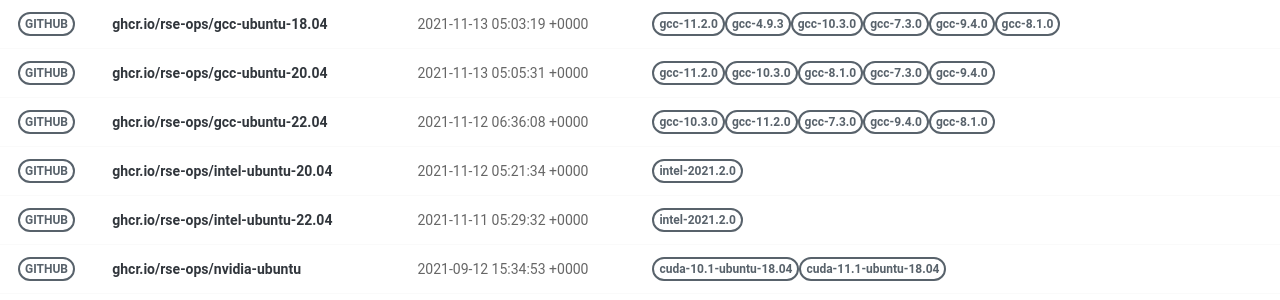
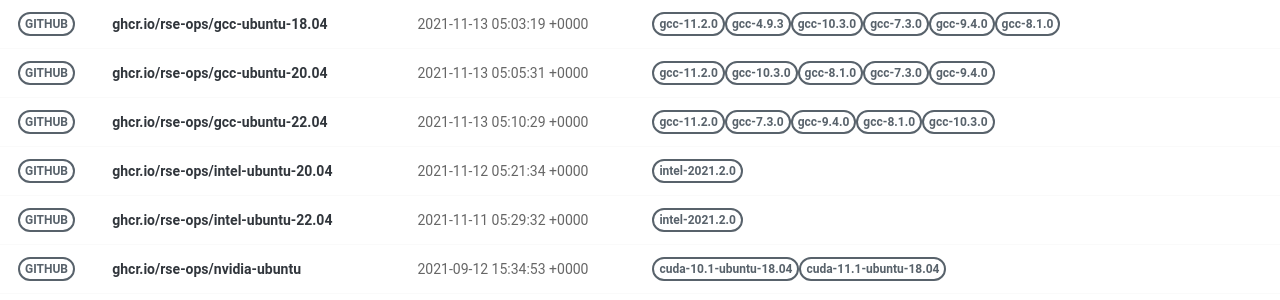
Before and after one commit to rse-ops/docker-images, a Jekyll site: the page built from pages/index.md, in a window 1280 px wide. Shown: the part 375-675 px from the top of the page. Built offline with Jekyll 4.4.1, drawn with Linux system fonts in a browser that asks for light colours; nearby versions of some CDN libraries.

Commit message:
Automated push to update library 2021-11-13

```diff
--- a/_library/ghcr.io-rse-ops-gcc-ubuntu-22.04.md
+++ b/_library/ghcr.io-rse-ops-gcc-ubuntu-22.04.md
@@ -1,14 +1,11 @@
 ---
 layout: container
 name: ghcr.io/rse-ops/gcc-ubuntu-22.04
-updated_at: 2021-11-12 06:36:08.800774
+updated_at: 2021-11-13 05:10:29.750726
 
 
 container_url: https://github.com/orgs/rse-ops/packages/container/package/gcc-ubuntu-22.04
 versions:
- - tag: gcc-10.3.0
-   dockerfile: https://github.com/rse-ops/docker-images/blob/main/ubuntu/gcc/Dockerfile
-   manifest: https://crane.ggcr.dev/manifest/ghcr.io/rse-ops/gcc-ubuntu-22.04:gcc-10.3.0
  - tag: gcc-11.2.0
    dockerfile: https://github.com/rse-ops/docker-images/blob/main/ubuntu/gcc/Dockerfile
    manifest: https://crane.ggcr.dev/manifest/ghcr.io/rse-ops/gcc-ubuntu-22.04:gcc-11.2.0
@@ -21,5 +18,8 @@ versions:
  - tag: gcc-8.1.0
    dockerfile: https://github.com/rse-ops/docker-images/blob/main/ubuntu/gcc/Dockerfile
    manifest: https://crane.ggcr.dev/manifest/ghcr.io/rse-ops/gcc-ubuntu-22.04:gcc-8.1.0
+ - tag: gcc-10.3.0
+   dockerfile: https://github.com/rse-ops/docker-images/blob/main/ubuntu/gcc/Dockerfile
+   manifest: https://crane.ggcr.dev/manifest/ghcr.io/rse-ops/gcc-ubuntu-22.04:gcc-10.3.0
 
 ---
```
